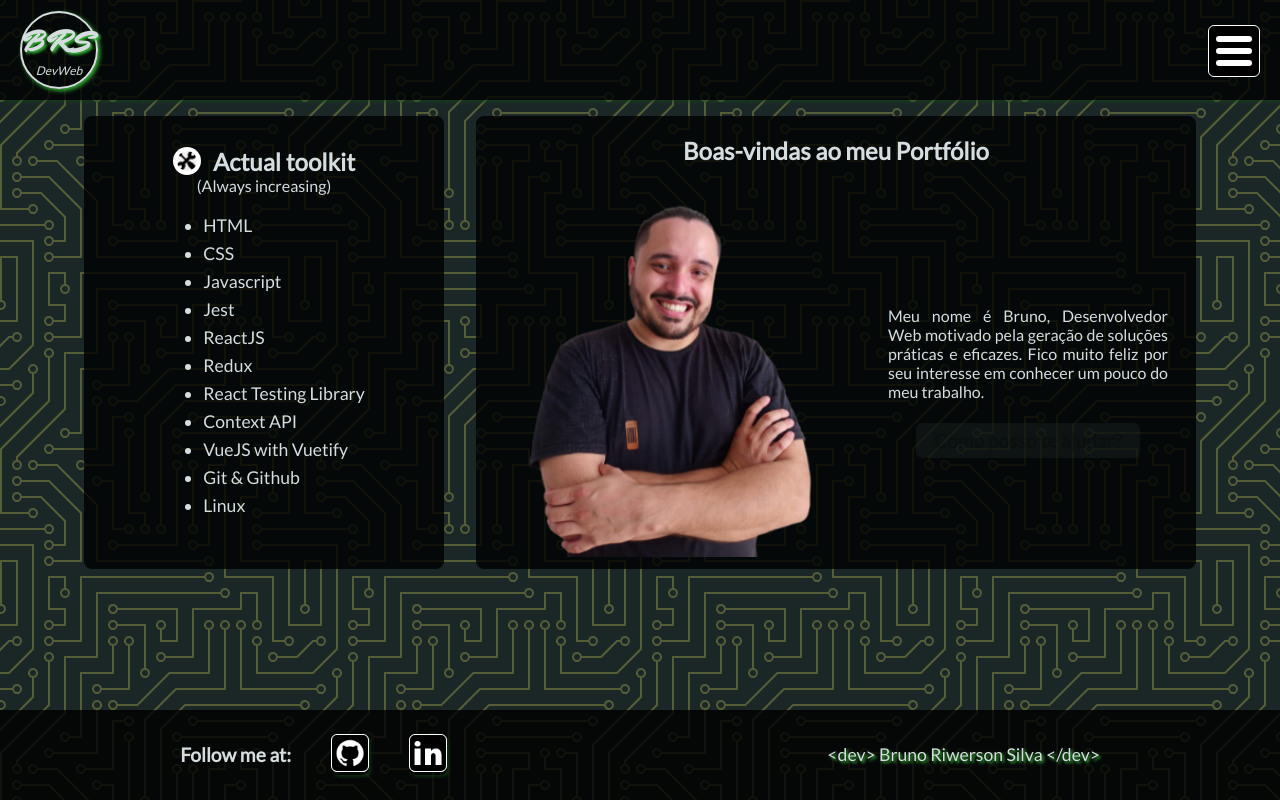
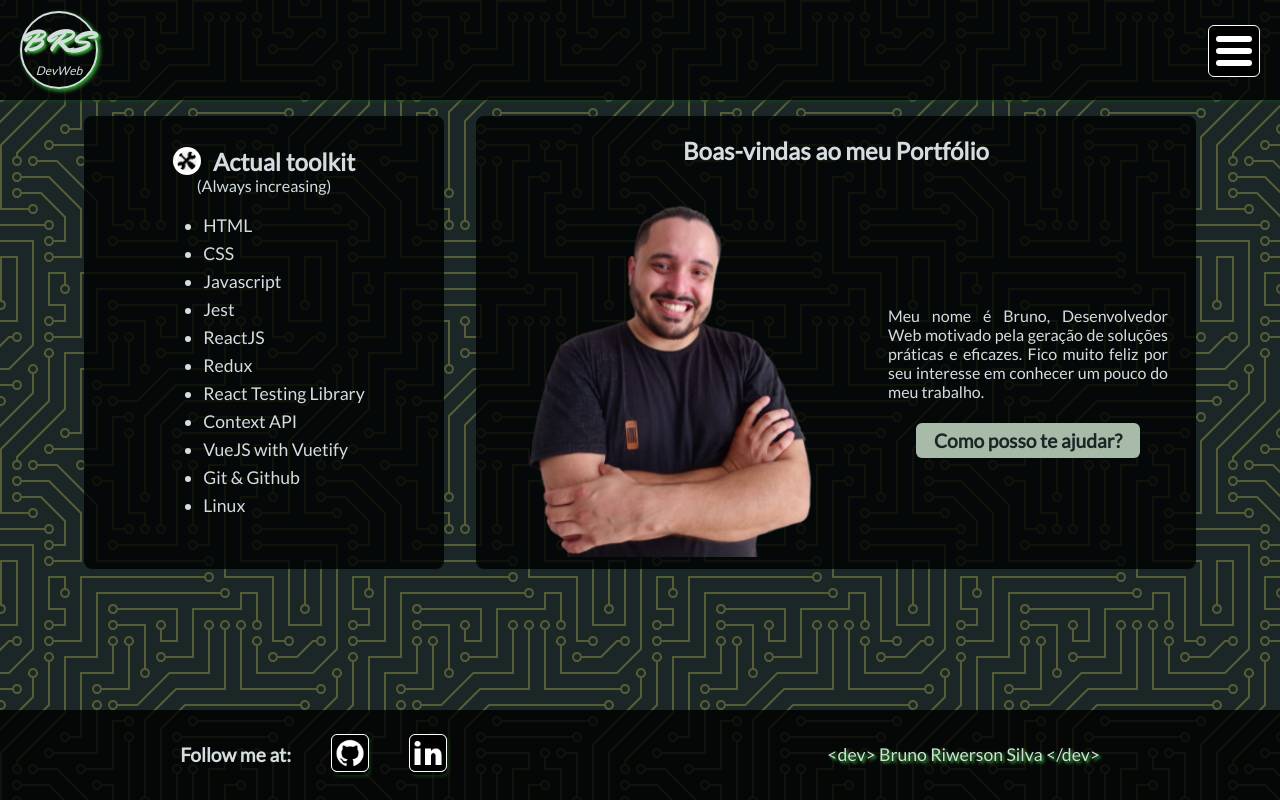
Before and after one commit to vanriwerson/portfolio-react-reboot, a React (Create React App) app: page / in a window 1280 px wide. Built offline with nearby package versions, Linux system fonts and the light colour scheme.

Commit message:
Ajustes na animação blink

```diff
--- a/src/pages/Home.css
+++ b/src/pages/Home.css
@@ -42,9 +42,9 @@
 }
 
 .direct-msg {
-  animation: blink 5s linear infinite;
+  animation: blink 3.5s linear infinite;
   border-radius: 6px;
-  color: var(--outer-space);
+  color: var(--geyser);
   font-size: 1.2em;
   font-weight: bolder;
   margin: 6px;
@@ -89,15 +89,14 @@
 
 @keyframes blink {
   0% {
-    opacity: 0;
     background-color: var(--outer-space);
   }
   20% {
-    opacity: 0.5;
     background-color: var(--mineral-green);
+    color: var(--outer-space);
   }
   60% {
-    opacity: 1;
     background-color: var(--green-spring);
+    color: var(--outer-space);
   }
 }
```
